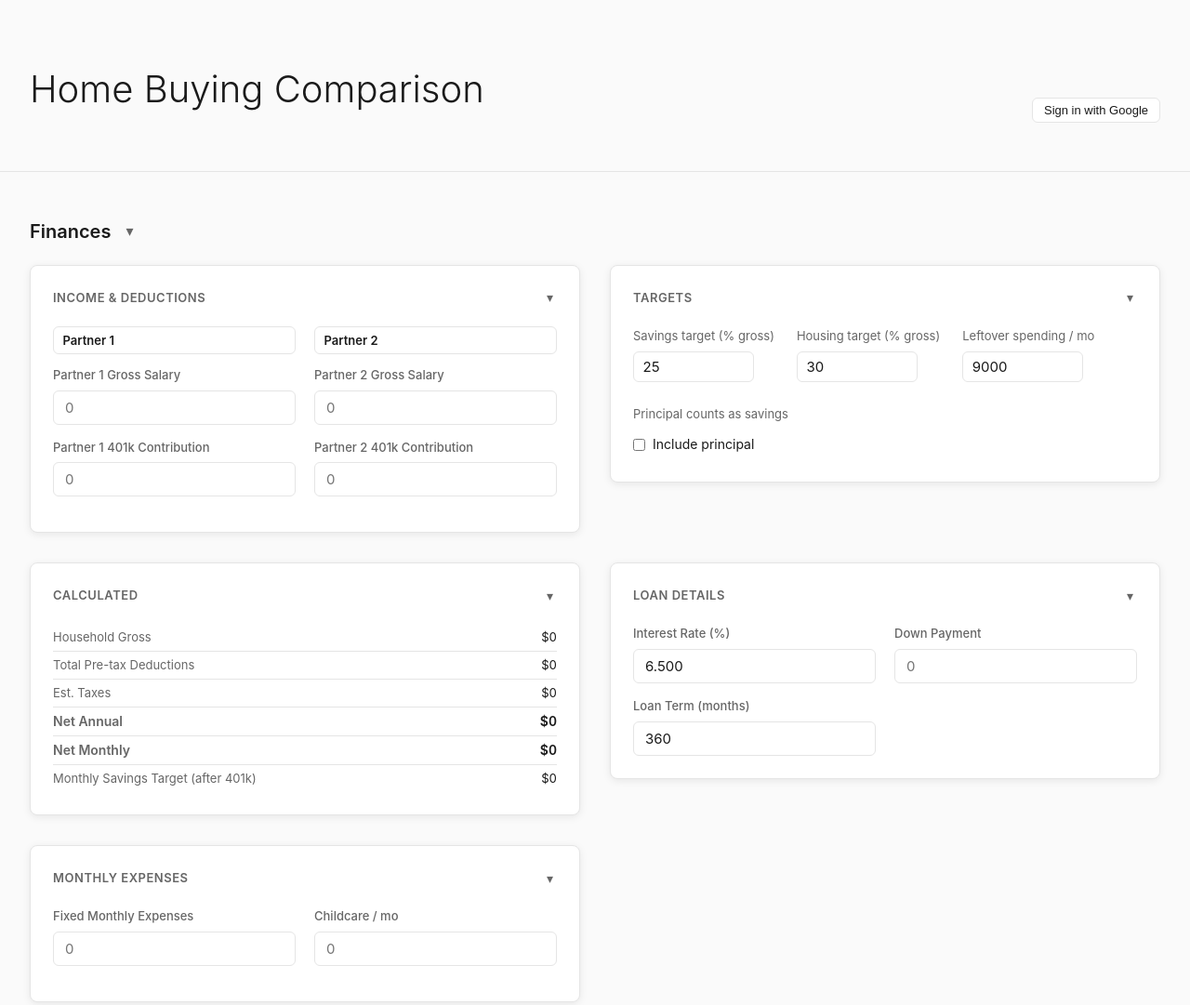
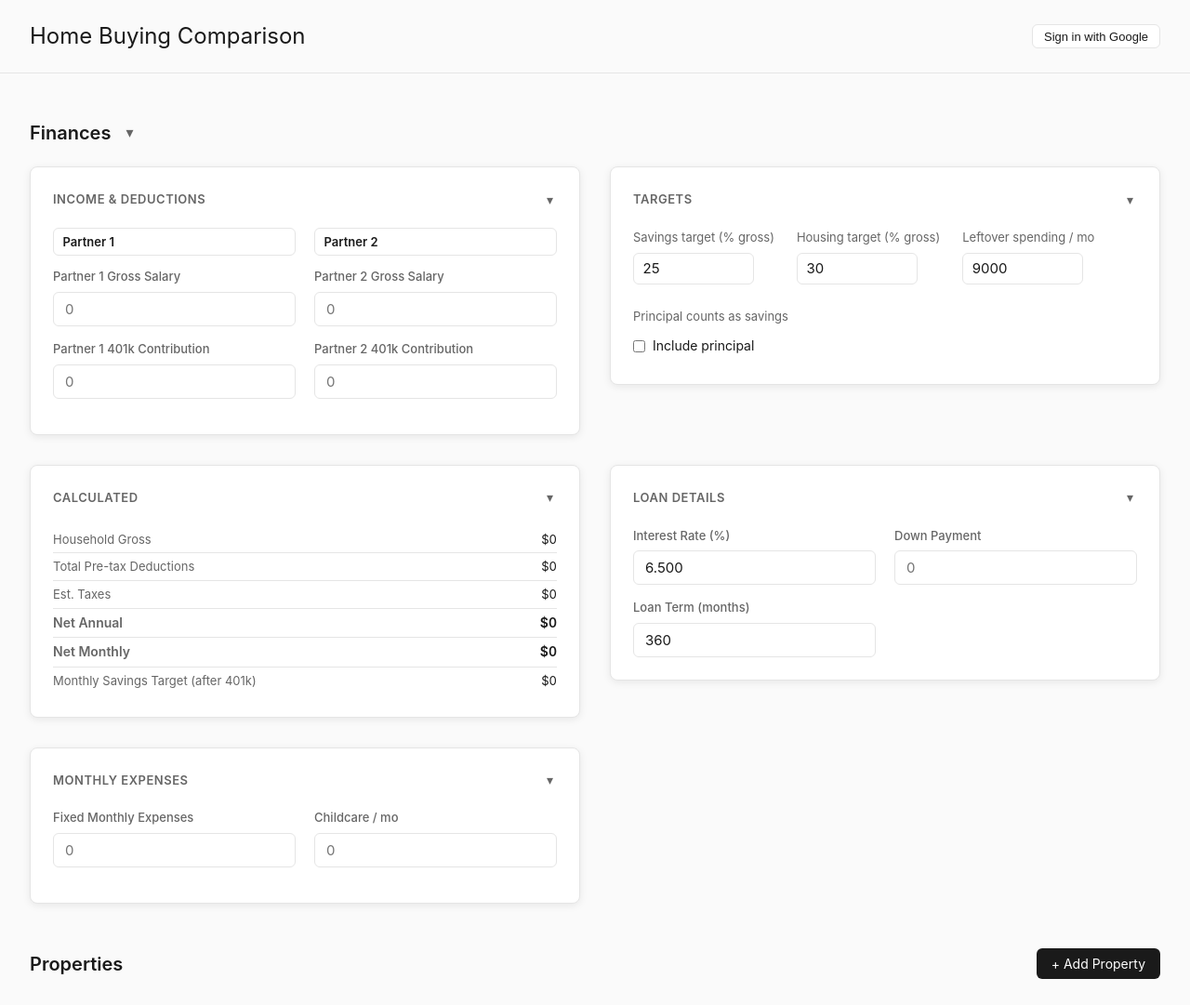
Before and after one commit to nicolaslangley/home-buying-comparison, a website built with Vite: page index.html in a window 1280 px wide. Shown: the top 1081 px of the page at 93% size. Built offline with nearby package versions, Linux system fonts and the light colour scheme; some packages are replaced by stand-ins of ours; no server answers.

Commit message:
Improve top header spacing

```diff
--- a/src/style.css
+++ b/src/style.css
@@ -34,28 +34,26 @@ body {
 
 /* Header */
 .site-header {
-  padding: 4rem 0 3rem;
+  padding: 1.25rem 0;
   border-bottom: 1px solid var(--border-color);
 }
 
 .site-header .container {
   display: flex;
-  align-items: flex-end;
+  align-items: center;
   justify-content: space-between;
   gap: 1rem;
 }
 
 .site-header h1 {
-  font-size: 2.5rem;
-  font-weight: 300;
-  margin-bottom: 0.5rem;
+  font-size: 1.5rem;
+  font-weight: 400;
 }
 
 .auth-bar {
   display: flex;
   align-items: center;
   gap: 0.75rem;
-  padding-bottom: 0.25rem;
 }
 
 .auth-user {
```
